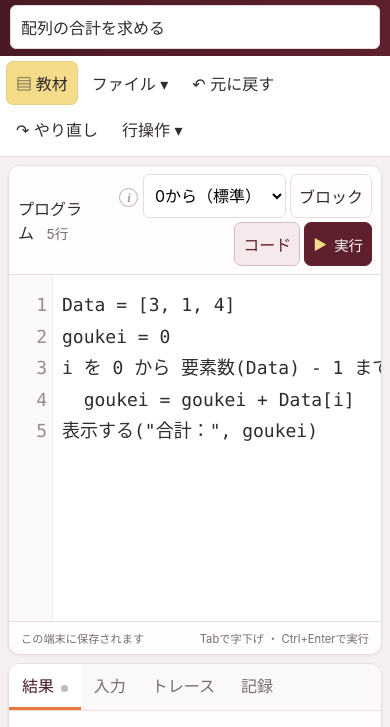
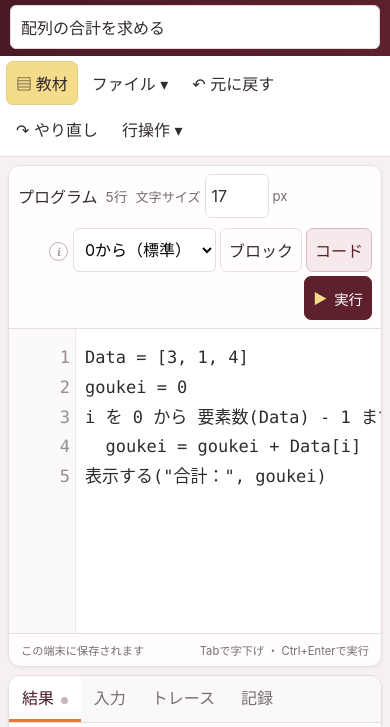
Before and after one commit to RoyJapan/info1-programming-lab, a website: page index.html in a window 390 px wide. Both pictures are taken after a click on the button "コード". Shown: the part 83-810 px from the top of the page. Drawn offline with Linux system fonts and the light colour scheme.

Commit message:
行数表示の右に保存できるプログラム文字サイズ設定を追加

```diff
--- a/app.js
+++ b/app.js
@@ -1,9 +1,9 @@
-import { ProgramError, expressionToSource, parseExpressionText, parseProgram, programToSource, runProgram, runtimeLimits } from "./runtime.js?v=8";
-import { lessons } from "./lessons.js?v=8";
+import { ProgramError, expressionToSource, parseExpressionText, parseProgram, programToSource, runProgram, runtimeLimits } from "./runtime.js?v=9";
+import { lessons } from "./lessons.js?v=9";
 
 // 公開直後は、CDNやブラウザーに残った古いHTMLが、同じURLで配られる新しいJSを読み込むことがある。
 // HTMLの読み込んだ版とこのJSの版が違えば、ここで止めてHTMLを読み直す（CDNが新しくなるまで5秒おき、最大12回）。
-const APP_VERSION = "8";
+const APP_VERSION = "9";
 const pageVersion = new URL(document.querySelector('script[src*="app.js"]').src).searchParams.get("v");
 if (pageVersion !== APP_VERSION) {
   const key = "info1-programming-lab-reload-" + APP_VERSION;
@@ -69,6 +69,36 @@ const previousDefaultCode = [
   "  合計 = 合計 + A[i]",
   "表示する(\"合計：\", 合計)",
 ].join("\n");
+
+function setupFontSize() {
+  const field = $("program-font-size");
+  const style = document.documentElement.style;
+  const key = "info1-programming-lab-font-size";
+  const apply = () => {
+    if (!field.checkValidity()) return false;
+    style.setProperty("--code-size", field.valueAsNumber + "px");
+    $("line-numbers").scrollTop = code.scrollTop;
+    return true;
+  };
+  try {
+    const saved = localStorage.getItem(key);
+    if (saved !== null) field.value = saved;
+  } catch {}
+  if (!apply()) {
+    field.value = field.defaultValue;
+    apply();
+  }
+  field.addEventListener("input", () => {
+    if (!apply()) return;
+    try { localStorage.setItem(key, field.value); }
+    catch { showToast("文字サイズを保存できません。再読み込みすると元に戻ります。"); }
+  });
+  field.addEventListener("blur", () => {
+    if (field.checkValidity()) return;
+    field.value = String(parseFloat(style.getPropertyValue("--code-size")));
+    showToast("文字サイズは16〜32pxの整数で指定してください。");
+  });
+}
 
 function readSavedState() {
   try {
@@ -1356,6 +1386,7 @@ $("trace-pause").addEventListener("click", () => {
 });
 $("trace-next").addEventListener("click", () => renderTraceStep(state.traceIndex + 1));
 
+setupFontSize();
 renderInitialState();
 if ("serviceWorker" in navigator && location.protocol.startsWith("http")) {
   navigator.serviceWorker.register("./sw.js").catch(() => {});
--- a/index.html
+++ b/index.html
@@ -8,8 +8,8 @@
   <title>情報Ⅰ プログラミング演習室</title>
   <link rel="icon" href="./icon.svg" type="image/svg+xml">
   <link rel="manifest" href="./manifest.webmanifest">
-  <link rel="stylesheet" href="./styles.css?v=8">
-  <script type="module" src="./app.js?v=8"></script>
+  <link rel="stylesheet" href="./styles.css?v=9">
+  <script type="module" src="./app.js?v=9"></script>
 </head>
 <body>
   <header class="app-header">
@@ -53,9 +53,10 @@
   <main class="workspace">
     <section class="editor-panel panel" aria-labelledby="editor-heading">
       <div class="panel-heading editor-heading">
-        <div>
+        <div class="editor-title">
           <h1 id="editor-heading">プログラム</h1>
           <span id="line-count" class="muted">1行</span>
+          <label class="font-size-setting" for="program-font-size">文字サイズ <input id="program-font-size" type="number" min="16" max="32" step="1" value="17" inputmode="numeric" required aria-label="プログラムの文字サイズ（px）"> px</label>
         </div>
         <div class="editor-options">
           <label class="setting-label" for="array-base">配列の添字</label>
--- a/styles.css
+++ b/styles.css
@@ -12,6 +12,7 @@
   --orange: #e57738;
   --green: #2e7258;
   --red: #a52e3b;
+  --code-size: 17px;
   font-family: -apple-system, BlinkMacSystemFont, "Segoe UI", "Noto Sans JP", sans-serif;
   font-synthesis: none;
   text-rendering: optimizeLegibility;
@@ -100,9 +101,12 @@ button:focus-visible, input:focus-visible, textarea:focus-visible, select:focus-
 .panel { background: var(--paper); border: 1px solid var(--line); border-radius: 12px; box-shadow: 0 1px 3px #351c2510; overflow: hidden; }
 .editor-panel { display: flex; min-width: 0; min-height: 540px; flex-direction: column; }
 .panel-heading { min-height: 55px; display: flex; justify-content: space-between; align-items: center; gap: 10px; padding: 8px 14px; border-bottom: 1px solid var(--line); }
-.editor-heading { position: sticky; top: 0; z-index: 4; background: var(--paper); }
+.editor-heading { position: sticky; top: 0; z-index: 4; background: var(--paper); flex-wrap: wrap; }
+.editor-title { display: flex; align-items: center; gap: 8px; }
 .editor-heading h1 { margin: 0; display: inline; font-size: 1rem; }
-.editor-heading .muted { margin-left: 8px; font-size: .86rem; }
+.editor-heading .muted { font-size: .86rem; white-space: nowrap; }
+.font-size-setting { display: inline-flex; align-items: center; gap: 4px; color: var(--muted); font-size: .82rem; white-space: nowrap; }
+.font-size-setting input { width: 64px; min-height: 44px; padding: 5px 6px; border: 1px solid var(--line); border-radius: 6px; background: white; color: var(--ink); font-size: 16px; }
 .editor-options { display: flex; align-items: center; gap: 6px; }
 .setting-label { color: var(--muted); font-size: .82rem; }
 /* 添字の説明。マウスは重ねるだけ、タッチはタップで開閉する */
@@ -119,7 +123,7 @@ button:focus-visible, input:focus-visible, textarea:focus-visible, select:focus-
 .lesson-context summary { min-height: 40px; display: flex; align-items: center; gap: 5px; color: #654d1f; font-size: .87rem; font-weight: 700; cursor: pointer; }
 .lesson-context p { margin: 0 0 10px; line-height: 1.5; font-size: .9rem; }
 
-.code-view { --code-size: 17px; position: relative; display: grid; grid-template-columns: 48px minmax(0, 1fr); flex: 1; min-height: 0; background: white; }
+.code-view { position: relative; display: grid; grid-template-columns: calc(var(--code-size) * 3 + 16px) minmax(0, 1fr); flex: 1; min-height: 0; background: white; }
 .line-numbers { overflow: hidden; padding: 14px 8px; border-right: 1px solid #f0e8ea; background: #fbf9f9; color: #988c90; text-align: right; white-space: pre; font: var(--code-size)/1.75 ui-monospace, SFMono-Regular, Menlo, Consolas, monospace; user-select: none; }
 #code { width: 100%; height: 100%; min-height: 430px; padding: 14px 14px; resize: none; border: 0; outline: 0; background: transparent; color: #302b2d; font: var(--code-size)/1.75 ui-monospace, SFMono-Regular, Menlo, Consolas, "Noto Sans Mono CJK JP", monospace; tab-size: 2; white-space: pre; overflow: auto; }
 #code:focus-visible { outline: 0; }
@@ -150,7 +154,7 @@ button:focus-visible, input:focus-visible, textarea:focus-visible, select:focus-
 .block-tree.selected, .block-children.selected { outline: 3px dashed #2563eb; outline-offset: 2px; border-radius: 8px; }
 .block-card.selected { outline: 3px solid #2563eb; outline-offset: 1px; }
 .block-card.current > .block-main { border-radius: 0 7px 7px 0; background: #fff0c9; box-shadow: inset 0 0 0 2px #e3a33b; }
-.block-card { min-width: 0; border: 1px solid #dcc9ce; border-left: 5px solid #845360; border-radius: 8px; background: white; box-shadow: 0 1px 3px #351c2510; }
+.block-card { min-width: 0; border: 1px solid #dcc9ce; border-left: 5px solid #845360; border-radius: 8px; background: white; box-shadow: 0 1px 3px #351c2510; font-size: var(--code-size); }
 .block-card[data-kind="if"] { border-left-color: #4f779f; }
 .block-card[data-kind="for"], .block-card[data-kind="while"] { border-left-color: #8a6c25; }
 .block-main { display: grid; grid-template-columns: auto minmax(0, 1fr) auto; align-items: center; gap: 7px; padding: 8px; }
@@ -158,7 +162,7 @@ button:focus-visible, input:focus-visible, textarea:focus-visible, select:focus-
 .block-main > .block-label { min-height: 44px; display: flex; align-items: center; padding-left: 2px; cursor: grab; touch-action: none; user-select: none; -webkit-user-select: none; }
 .block-main > .block-label::before { content: "⠿"; margin-right: 4px; color: #b39aa1; font-size: 1.1rem; }
 /* iPadで入力時に拡大されないよう16px以上にする */
-.block-field { min-width: 3.2em; max-width: 100%; min-height: 44px; padding: 6px 9px; border: 1px solid #e5dadd; border-radius: 6px; background: #fffefd; font: 16px/1.35 ui-monospace, SFMono-Regular, Menlo, Consolas, monospace; }
+.block-field { min-width: 3.2em; max-width: 100%; min-height: 44px; padding: 6px 9px; border: 1px solid #e5dadd; border-radius: 6px; background: #fffefd; font: var(--code-size)/1.35 ui-monospace, SFMono-Regular, Menlo, Consolas, monospace; }
 .block-select { width: auto; padding-right: 4px; font-family: inherit; }
 .block-line { display: flex; flex-wrap: wrap; align-items: center; gap: 6px; min-width: 0; }
 .block-word { font-weight: 700; white-space: nowrap; }
@@ -167,7 +171,7 @@ button:focus-visible, input:focus-visible, textarea:focus-visible, select:focus-
 .rb .rb { background: #d1eed6; }
 .rb .rb .rb { background: #e6f6e8; }
 .rb > .block-word { color: #1f4d27; font-weight: 800; }
-.rb-op { font-family: ui-monospace, SFMono-Regular, Menlo, Consolas, monospace; font-size: 1.08rem; cursor: help; }
+.rb-op { font-family: ui-monospace, SFMono-Regular, Menlo, Consolas, monospace; font-size: 1.08em; cursor: help; }
 .rb-leaf { border-color: #b8d9bd; }
 .rb-remove { display: none; min-width: 36px; min-height: 36px; align-items: center; justify-content: center; border: 1px solid #8cc595; border-radius: 50%; background: white; color: var(--red); cursor: pointer; }
 .rb.active > .rb-remove { display: inline-flex; }
@@ -262,7 +266,6 @@ button:focus-visible, input:focus-visible, textarea:focus-visible, select:focus-
 @media (max-width: 900px) {
   .workspace { grid-template-columns: minmax(0, 1fr); }
   .editor-panel { min-height: 52dvh; }
-  .code-view { --code-size: 18px; }
   #code { min-height: 36dvh; }
   .side-column { grid-template-rows: minmax(300px, auto) minmax(220px, auto); }
   .results-panel { order: -1; }
@@ -287,8 +290,7 @@ button:focus-visible, input:focus-visible, textarea:focus-visible, select:focus-
   .info-bubble { position: fixed; top: auto; left: 16px; right: 16px; width: auto; margin-top: 46px; }
   .editor-options select { min-height: 44px; }
   .mode-button { min-height: 44px; padding-inline: 8px; }
-  .line-numbers { width: 44px; padding-inline: 5px; }
-  .code-view { grid-template-columns: 44px minmax(0, 1fr); }
+  .line-numbers { padding-inline: 5px; }
   #code { padding-inline: 9px; }
   .editor-footer { font-size: .7rem; }
   .side-column { min-height: 0; grid-template-rows: minmax(300px, auto) minmax(220px, auto); }
--- /dev/null
+++ b/tests/font-size.test.js
@@ -0,0 +1,72 @@
+import test from "node:test";
+import assert from "node:assert/strict";
+import { readFileSync } from "node:fs";
+import { runInNewContext } from "node:vm";
+
+const app = readFileSync(new URL("../app.js", import.meta.url), "utf8");
+const start = app.indexOf("function setupFontSize() {");
+const setup = app.slice(start, app.indexOf("\nfunction ", start + 1));
+const key = "info1-programming-lab-font-size";
+
+function controls(saved = null, storageFails = false) {
+  const storage = new Map(saved === null ? [] : [[key, saved]]);
+  const properties = new Map();
+  const events = {};
+  const messages = [];
+  const gutter = { scrollTop: 0 };
+  const field = {
+    value: "17", defaultValue: "17",
+    get valueAsNumber() { return Number(this.value); },
+    checkValidity() { return this.value !== "" && Number.isInteger(this.valueAsNumber) && this.valueAsNumber >= 16 && this.valueAsNumber <= 32; },
+    addEventListener(name, callback) { events[name] = callback; },
+  };
+  runInNewContext(setup + "\nsetupFontSize();", {
+    $: (id) => id === "program-font-size" ? field : gutter,
+    document: { documentElement: { style: {
+      setProperty: (name, value) => properties.set(name, value),
+      getPropertyValue: (name) => properties.get(name),
+    } } },
+    code: { scrollTop: 145 },
+    localStorage: {
+      getItem(name) { if (storageFails) throw new Error("unavailable"); return storage.get(name) ?? null; },
+      setItem(name, value) { if (storageFails) throw new Error("unavailable"); storage.set(name, value); },
+    },
+    showToast: (message) => messages.push(message),
+  });
+  return { field, events, storage, properties, gutter, messages };
+}
+
+test("文字サイズは保存値を復元し、不正な保存値は初期値に戻す", () => {
+  for (const [saved, expected] of [[null, 17], ["16", 16], ["24", 24], ["32", 32], ["", 17], ["NaN", 17], ["15", 17], ["33", 17], ["20.5", 17]]) {
+    const ui = controls(saved);
+    assert.equal(ui.field.value, String(expected));
+    assert.equal(ui.properties.get("--code-size"), expected + "px");
+    assert.equal(ui.gutter.scrollTop, 145);
+  }
+});
+
+test("文字サイズは入力直後に反映・保存し、不正な入力では直前のサイズを保つ", () => {
+  const ui = controls();
+  ui.field.value = "24";
+  ui.events.input();
+  assert.equal(ui.properties.get("--code-size"), "24px");
+  assert.deepEqual([...ui.storage], [[key, "24"]]);
+  assert.equal(controls(ui.storage.get(key)).field.value, "24");
+  for (const invalid of ["", "15", "33", "20.5"]) {
+    ui.field.value = invalid;
+    ui.events.input();
+    assert.equal(ui.properties.get("--code-size"), "24px");
+    assert.equal(ui.storage.get(key), "24");
+    ui.events.blur();
+    assert.equal(ui.field.value, "24");
+  }
+});
+
+test("保存領域が使えなくても文字サイズは変更でき、保存できないことを知らせる", () => {
+  const ui = controls(null, true);
+  assert.equal(ui.field.value, "17");
+  ui.field.value = "20";
+  ui.events.input();
+  assert.equal(ui.properties.get("--code-size"), "20px");
+  assert.match(ui.messages.at(-1), /保存できません/u);
+});
```
Also changed, not shown: SPEC.md (+1 -0 lines), sw.js (+5 -5 lines), README.md.
